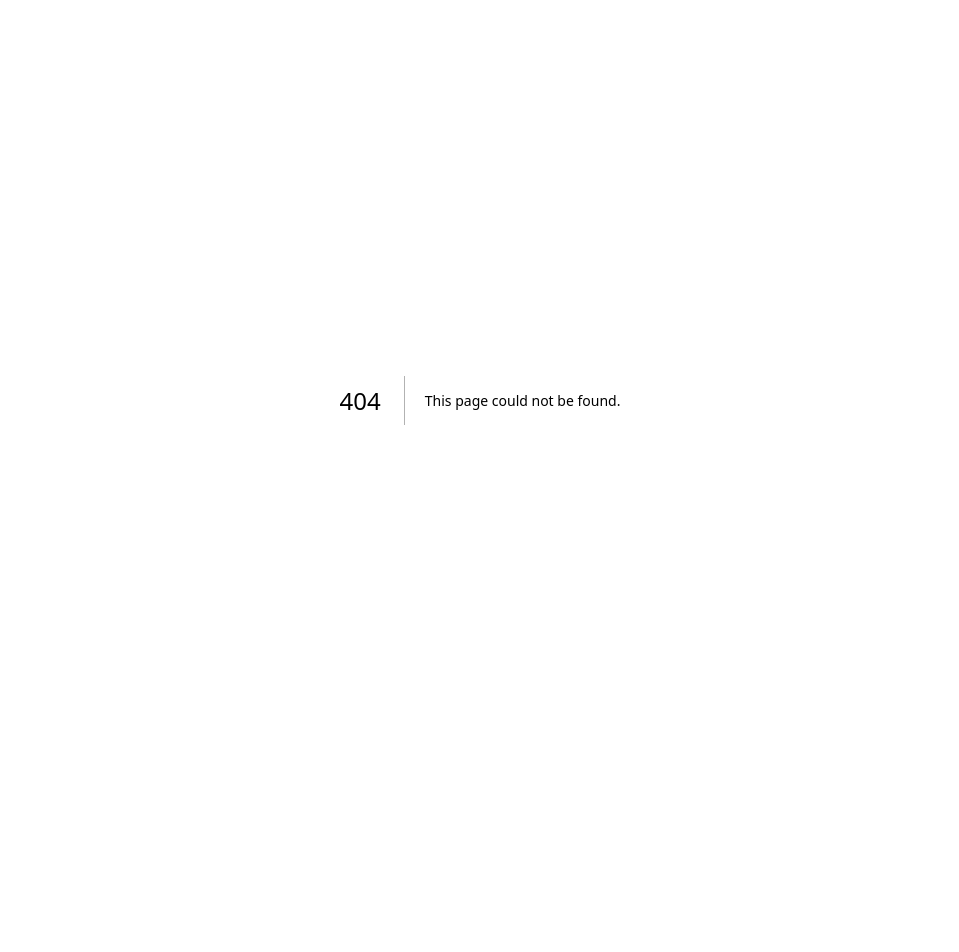
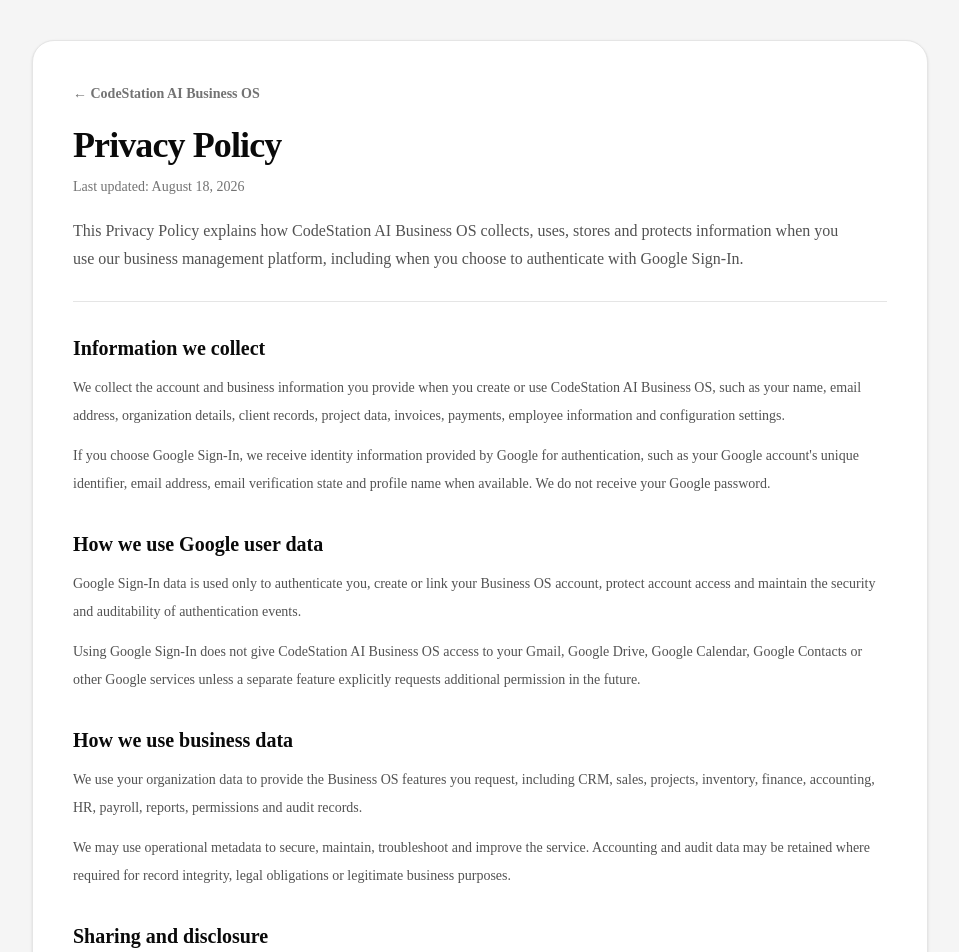
Before and after one commit to khanarifbd/codestation-business-os, a Next.js app in the folder frontend/: page /privacy in a window 1280 px wide. Before the commit this address had no page. Shown: the top 952 px of the page, without its empty margins (160-1119 px from the left). Before the commit the page ends 800 px from the top, so only its background shows below. Built offline with nearby package versions, Linux system fonts and the light colour scheme.

Commit message:
Add public Business OS privacy policy

```diff
--- /dev/null
+++ b/frontend/src/app/privacy/page.tsx
@@ -0,0 +1,111 @@
+import Link from "next/link";
+
+const sections = [
+  {
+    title: "Information we collect",
+    body: [
+      "We collect the account and business information you provide when you create or use CodeStation AI Business OS, such as your name, email address, organization details, client records, project data, invoices, payments, employee information and configuration settings.",
+      "If you choose Google Sign-In, we receive identity information provided by Google for authentication, such as your Google account's unique identifier, email address, email verification state and profile name when available. We do not receive your Google password.",
+    ],
+  },
+  {
+    title: "How we use Google user data",
+    body: [
+      "Google Sign-In data is used only to authenticate you, create or link your Business OS account, protect account access and maintain the security and auditability of authentication events.",
+      "Using Google Sign-In does not give CodeStation AI Business OS access to your Gmail, Google Drive, Google Calendar, Google Contacts or other Google services unless a separate feature explicitly requests additional permission in the future.",
+    ],
+  },
+  {
+    title: "How we use business data",
+    body: [
+      "We use your organization data to provide the Business OS features you request, including CRM, sales, projects, inventory, finance, accounting, HR, payroll, reports, permissions and audit records.",
+      "We may use operational metadata to secure, maintain, troubleshoot and improve the service. Accounting and audit data may be retained where required for record integrity, legal obligations or legitimate business purposes.",
+    ],
+  },
+  {
+    title: "Sharing and disclosure",
+    body: [
+      "We do not sell your personal information or Google user data. We may share data with service providers that help us operate the platform, subject to appropriate confidentiality and security obligations, or when disclosure is required by law.",
+      "Tenant data is organization-scoped. Business OS is designed to prevent one organization from accessing another organization's private data.",
+    ],
+  },
+  {
+    title: "Data retention and deletion",
+    body: [
+      "We retain information for as long as needed to provide the service, maintain security and audit history, comply with legal or accounting requirements, and resolve disputes.",
+      "You may request account or personal-data deletion where applicable. Some financial, audit or legally required records may need to be retained even after an account is closed.",
+    ],
+  },
+  {
+    title: "Security",
+    body: [
+      "We use technical and organizational safeguards including authentication controls, tenant scoping, role-based permissions, audit logging and encrypted transport. No online service can guarantee absolute security, so users should also protect their credentials and devices.",
+    ],
+  },
+];
+
+export default function PrivacyPage() {
+  return (
+    <main className="min-h-screen bg-neutral-100 px-5 py-10 text-neutral-950 sm:px-8 lg:px-10">
+      <article className="mx-auto max-w-4xl rounded-3xl border border-neutral-200 bg-white p-6 shadow-sm sm:p-10">
+        <div className="border-b border-neutral-200 pb-7">
+          <Link href="/" className="text-sm font-semibold text-neutral-500 hover:text-neutral-950">
+            ← CodeStation AI Business OS
+          </Link>
+          <h1 className="mt-5 text-4xl font-semibold tracking-tight">Privacy Policy</h1>
+          <p className="mt-3 text-sm text-neutral-500">Last updated: August 18, 2026</p>
+          <p className="mt-5 max-w-3xl text-base leading-7 text-neutral-600">
+            This Privacy Policy explains how CodeStation AI Business OS collects, uses, stores and
+            protects information when you use our business management platform, including when you
+            choose to authenticate with Google Sign-In.
+          </p>
+        </div>
+
+        <div className="space-y-8 py-8">
+          {sections.map((section) => (
+            <section key={section.title}>
+              <h2 className="text-xl font-semibold">{section.title}</h2>
+              <div className="mt-3 space-y-3 text-sm leading-7 text-neutral-600">
+                {section.body.map((paragraph) => (
+                  <p key={paragraph}>{paragraph}</p>
+                ))}
+              </div>
+            </section>
+          ))}
+
+          <section>
+            <h2 className="text-xl font-semibold">Your choices and rights</h2>
+            <div className="mt-3 space-y-3 text-sm leading-7 text-neutral-600">
+              <p>
+                Depending on your location, you may have rights to access, correct, export or delete
+                personal information, or to object to or restrict certain processing. Organization
+                administrators may also manage business records and user access within their tenant.
+              </p>
+              <p>
+                Google Sign-In is optional. You may use the available email/password authentication
+                flow instead where supported by your account.
+              </p>
+            </div>
+          </section>
+
+          <section>
+            <h2 className="text-xl font-semibold">Contact</h2>
+            <p className="mt-3 text-sm leading-7 text-neutral-600">
+              For privacy questions or requests, contact CodeStation AI at{" "}
+              <a className="font-semibold text-neutral-950 underline underline-offset-4" href="mailto:info@codestationai.com">
+                info@codestationai.com
+              </a>
+              .
+            </p>
+          </section>
+        </div>
+
+        <footer className="flex flex-wrap gap-4 border-t border-neutral-200 pt-6 text-sm">
+          <Link href="/" className="font-semibold">Home</Link>
+          <Link href="/terms" className="font-semibold">Terms of Service</Link>
+          <Link href="/login" className="font-semibold">Sign in</Link>
+        </footer>
+      </article>
+    </main>
+  );
+}
```
